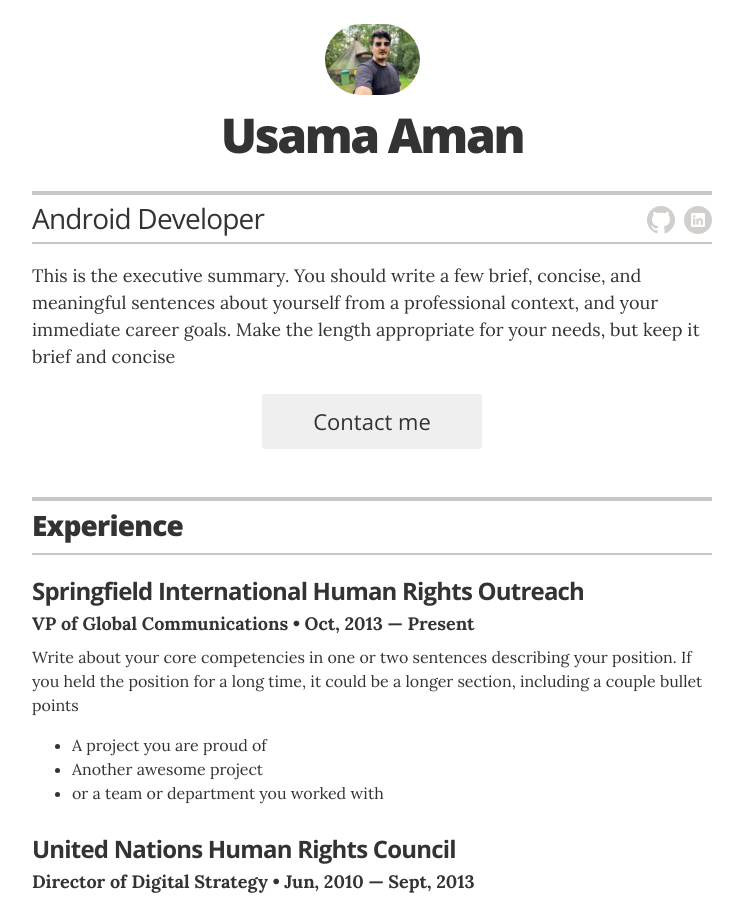
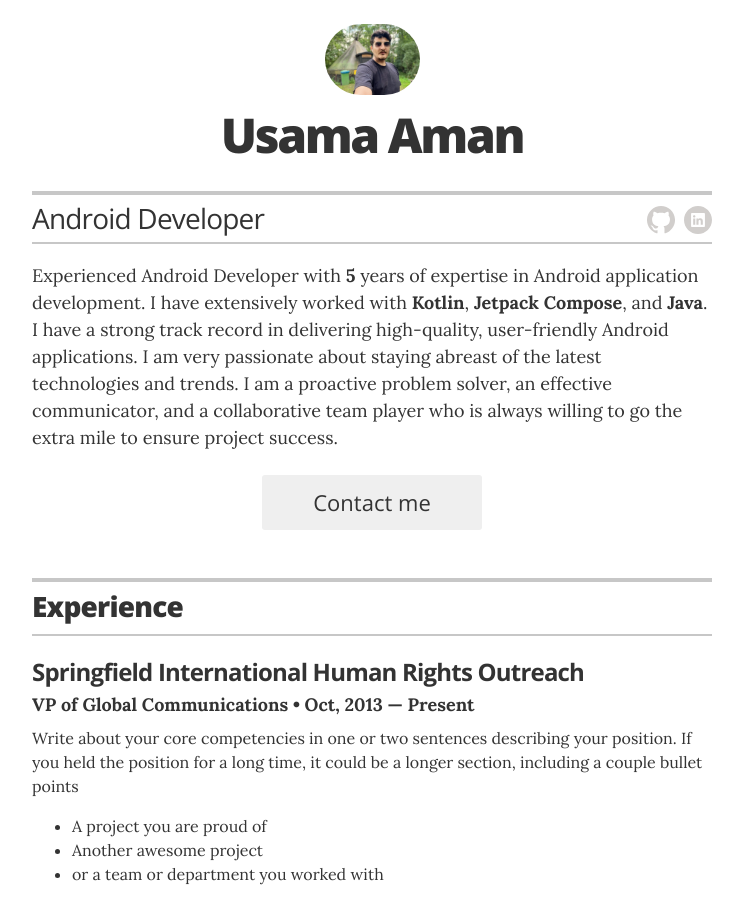
Before and after one commit to Usama-Aman/resume, a Jekyll site: the page built from index.html, in a window 1280 px wide and 900 px high. Shown: the whole window, without its empty margins (268-1011 px from the left). Built offline with Jekyll 4.4.1, drawn with Linux system fonts in a browser that asks for light colours.

Commit message:
Updated Description

```diff
--- a/_config.yml
+++ b/_config.yml
@@ -21,7 +21,7 @@ resume_contact_telephone:       "+46720712638"
 #resume_contact_address:         "742 Evergreen Terrace, Springfield"
 
 
-resume_header_intro: "<p>This is the executive summary. You should write a few brief, concise, and meaningful sentences about yourself from a professional context, and your immediate career goals. Make the length appropriate for your needs, but keep it brief and concise</p>"
+resume_header_intro: "<p>Experienced Android Developer with <b>5</b> years of expertise in Android application development. I have extensively worked with <b>Kotlin</b>, <b>Jetpack Compose</b>, and <b>Java</b>. I have a strong track record in delivering high-quality, user-friendly Android applications. I am very passionate about staying abreast of the latest technologies and trends. I am a proactive problem solver, an effective communicator, and a collaborative team player who is always willing to go the extra mile to ensure project success.</p>"
 
 # use "yes" to display the email contact button,
 # "no" to display an "I'm not looking for work" message,
```
